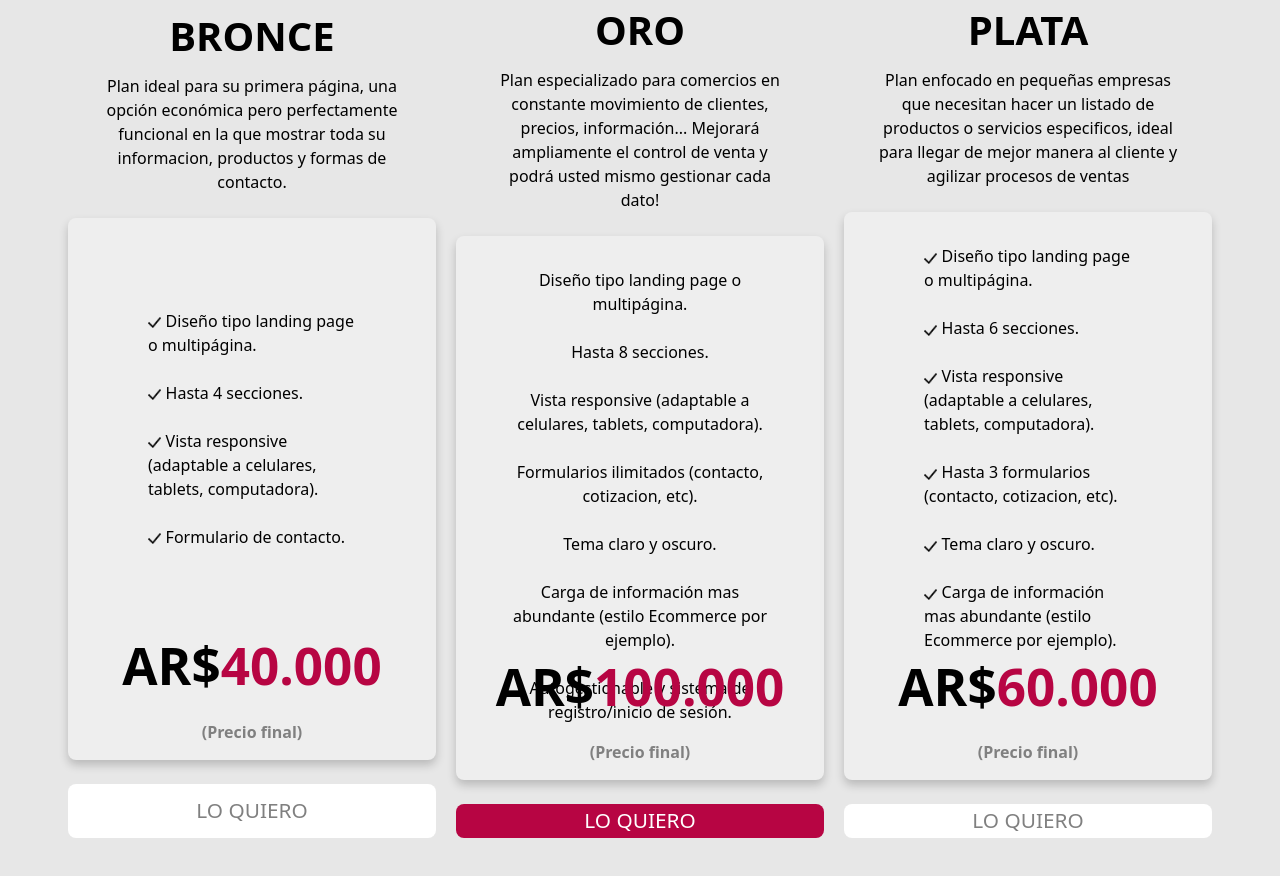
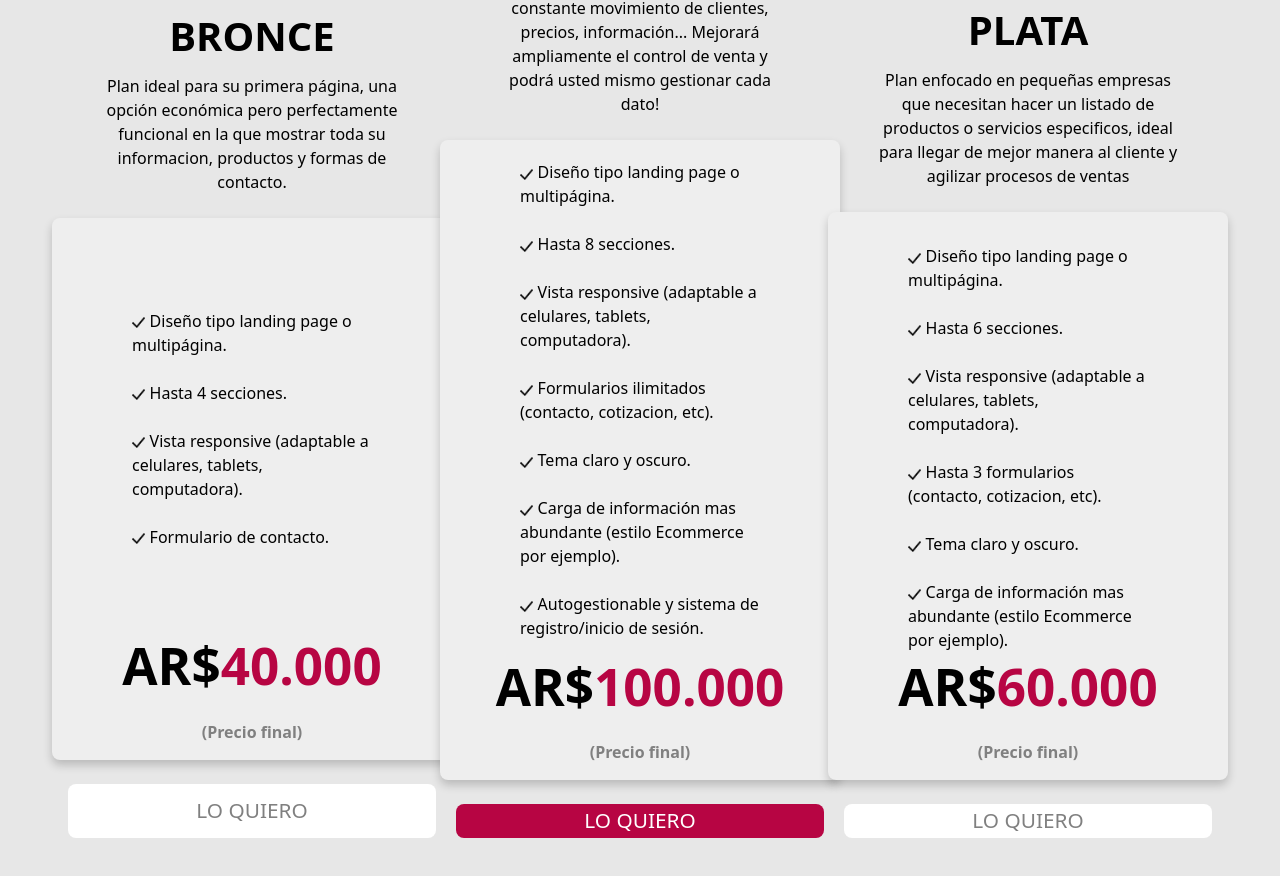
Before and after one commit to dileo24/portafolioGP, a React (Create React App) app in the folder client/: page / in a window 1280 px wide. Shown: the part 2586-3462 px from the top of the page. Built offline with nearby package versions, Linux system fonts and the light colour scheme.

Commit message:
arreglo planes

```diff
--- a/client/src/components/Planes.jsx
+++ b/client/src/components/Planes.jsx
@@ -64,29 +64,39 @@ export default function Planes() {
             venta y podrá usted mismo gestionar cada dato!
           </p>
           <div className="detalles">
-            <p className="text">
+            <div className="lista">
+              <p>
+                <img src={check} alt="check" className="check" />
                 Diseño tipo landing page o multipágina.
                 <br />
                 <br />
+                <img src={check} alt="check" className="check" />
                 Hasta 8 secciones.
                 <br />
                 <br />
+                <img src={check} alt="check" className="check" />
                 Vista responsive (adaptable a celulares, tablets, computadora).
                 <br />
                 <br />
+                <img src={check} alt="check" className="check" />
                 Formularios ilimitados (contacto, cotizacion, etc).
                 <br />
                 <br />
+                <img src={check} alt="check" className="check" />
                 Tema claro y oscuro.
                 <br />
                 <br />
-              Carga de información mas abundante (estilo Ecommerce por ejemplo).
+                <img src={check} alt="check" className="check" />
+                Carga de información mas abundante (estilo Ecommerce por
+                ejemplo).
                 <br />
                 <br />
+                <img src={check} alt="check" className="check" />
                 Autogestionable y sistema de registro/inicio de sesión.
                 <br />
                 <br />
               </p>
+            </div>
             <div className="precio">
               <div className="prec">
                 <p className="moneda"> AR$</p>
--- a/client/src/styles/components/_planes.scss
+++ b/client/src/styles/components/_planes.scss
@@ -65,6 +65,7 @@
       }
       .detalles {
         margin-top: 1.5rem;
+        width: 25rem;
         height: 40rem;
         position: relative;
         border-radius: 0.5rem;
@@ -98,9 +99,8 @@
         }
       }
       .detallesOro {
-        // height: 40rem;
-        // width: 27rem;
         margin-bottom: 2rem;
+        width: 25rem;
       }
       button {
         margin-top: 1.5rem;
```
Lines whose indentation alone changed are shown as unchanged.
